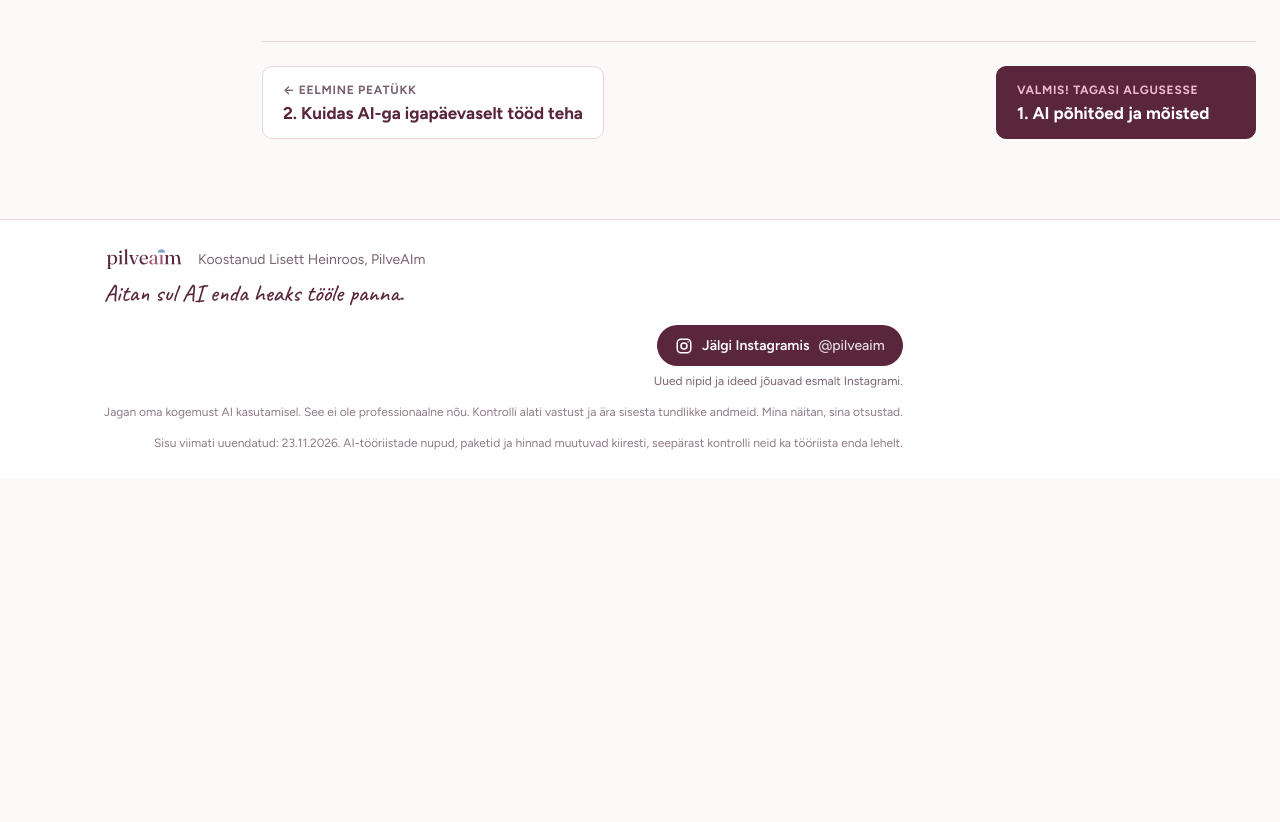
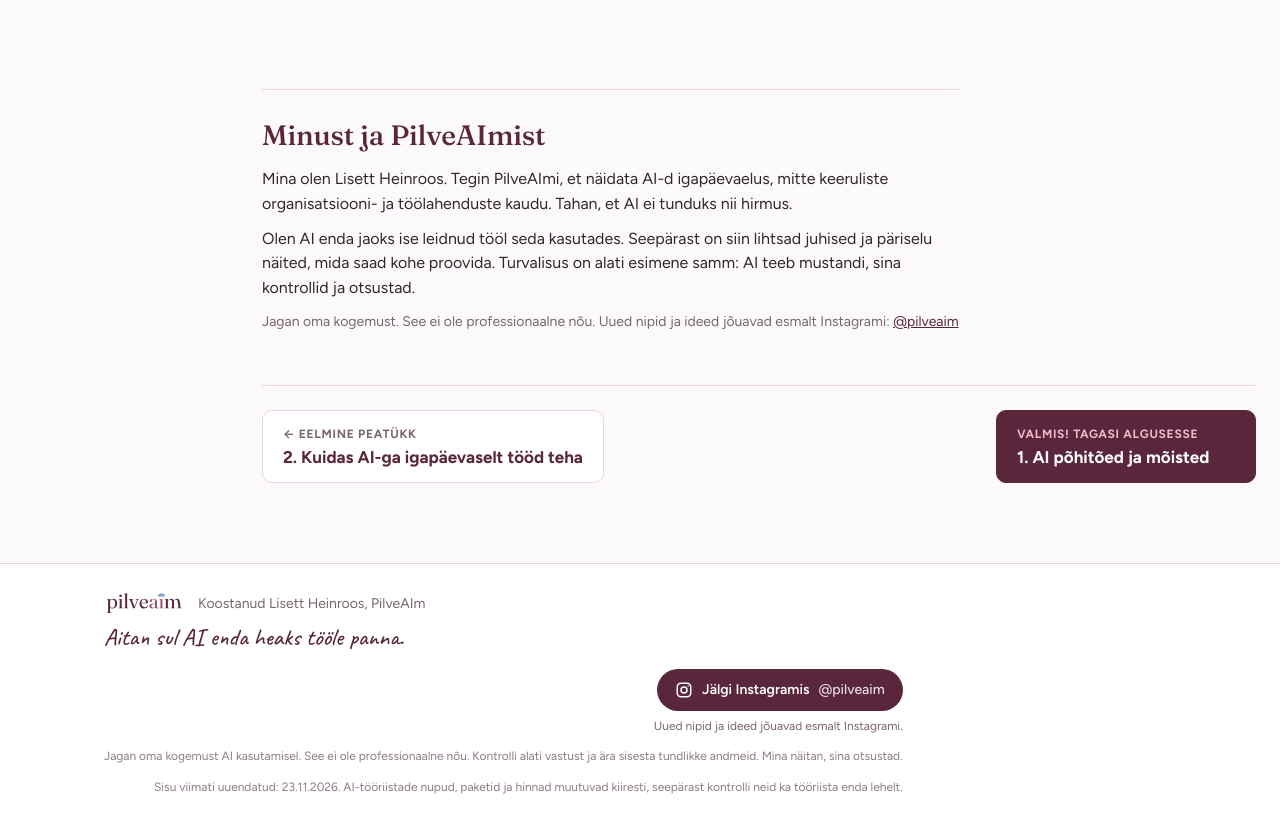
Before and after one commit to lisettheinroos/AI-teejuht, a plain HTML site: page index.html in a window 1280 px wide. Shown: the part 9917-10739 px from the top of the page. Before the commit the page ends 10395 px from the top, so only its background shows below. Drawn offline with Linux system fonts and the light colour scheme.

Commit message:
Lisa Minust ja PilveAImist tutvustus
Co-Authored-By: Claude Sonnet 5.5 <noreply@anthropic.com>

```diff
--- a/index.html
+++ b/index.html
@@ -615,6 +615,8 @@ h1,h2,h3{font-family:var(--serif);font-weight:500;letter-spacing:-.005em}
 .pl-plan{color:#7A4F00;background:#FFF3D6}
 .pl-org{color:#2D4A7A;background:#E8EFFA}
 .where td:not(:first-child){white-space:normal}
+.about{max-width:68ch;margin:48px 0 8px;padding:24px 0 0;border-top:1px solid var(--line);display:grid;gap:10px}
+.about h2{font-size:clamp(22px,3vw,28px);color:var(--violet)}
 .tl-share{margin-top:12px}
 .cta-line{display:inline-flex;align-items:center;gap:6px;min-height:44px;font-weight:700;color:var(--violet)}
 </style>
@@ -1500,6 +1502,12 @@ h1,h2,h3{font-family:var(--serif);font-weight:500;letter-spacing:-.005em}
   </dialog>
 </section>
 
+<section id="minust" class="about" aria-labelledby="minust-h">
+  <h2 id="minust-h">Minust ja PilveAImist</h2>
+  <p>Mina olen Lisett Heinroos. Tegin PilveAImi, et näidata AI-d igapäevaelus, mitte keeruliste organisatsiooni- ja töölahenduste kaudu. Tahan, et AI ei tunduks nii hirmus.</p>
+  <p>Olen AI enda jaoks ise leidnud tööl seda kasutades. Seepärast on siin lihtsad juhised ja päriselu näited, mida saad kohe proovida. Turvalisus on alati esimene samm: AI teeb mustandi, sina kontrollid ja otsustad.</p>
+  <p class="small">Jagan oma kogemust. See ei ole professionaalne nõu. Uued nipid ja ideed jõuavad esmalt Instagrami: <a href="https://www.instagram.com/pilveaim/" target="_blank" rel="noopener">@pilveaim</a></p>
+</section>
 </main>
 </div>
 
```
